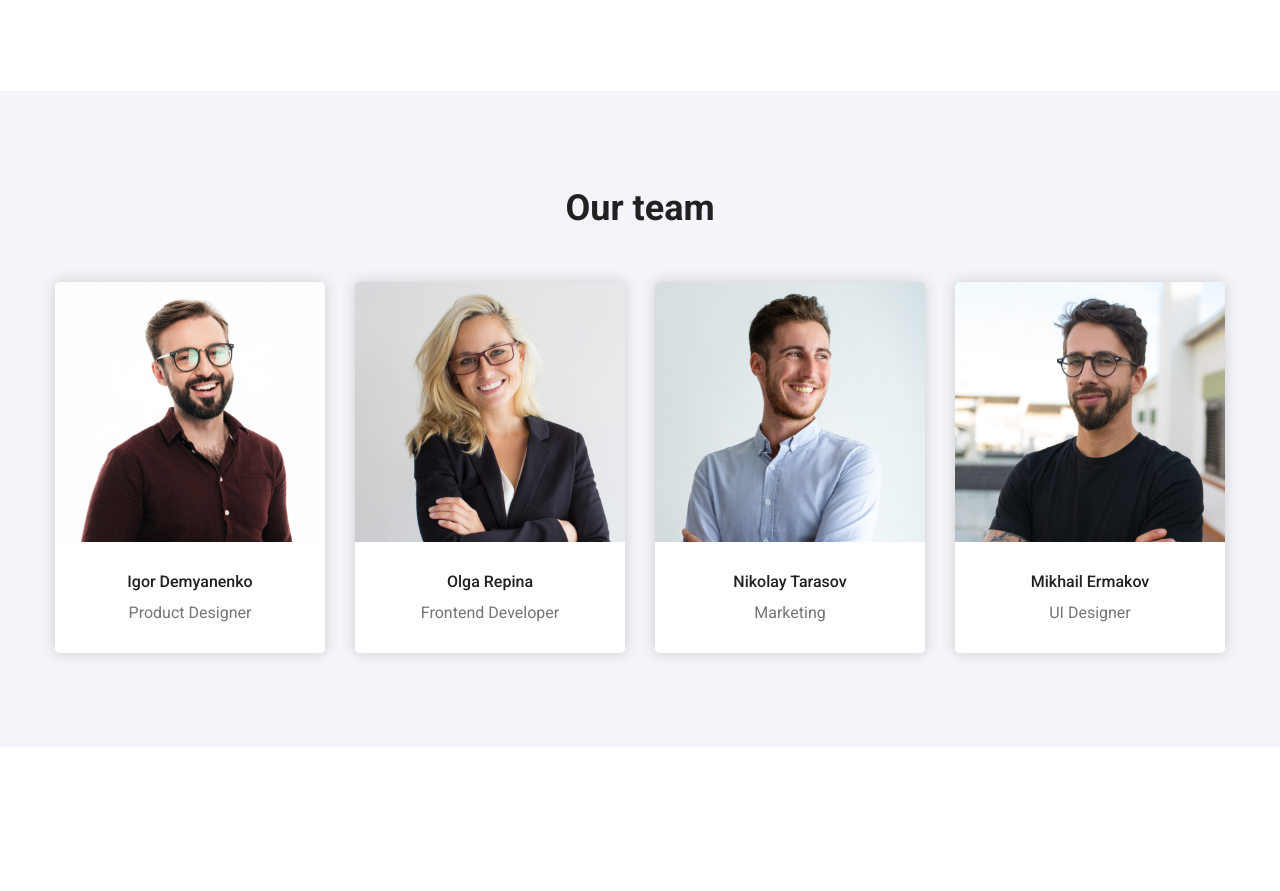
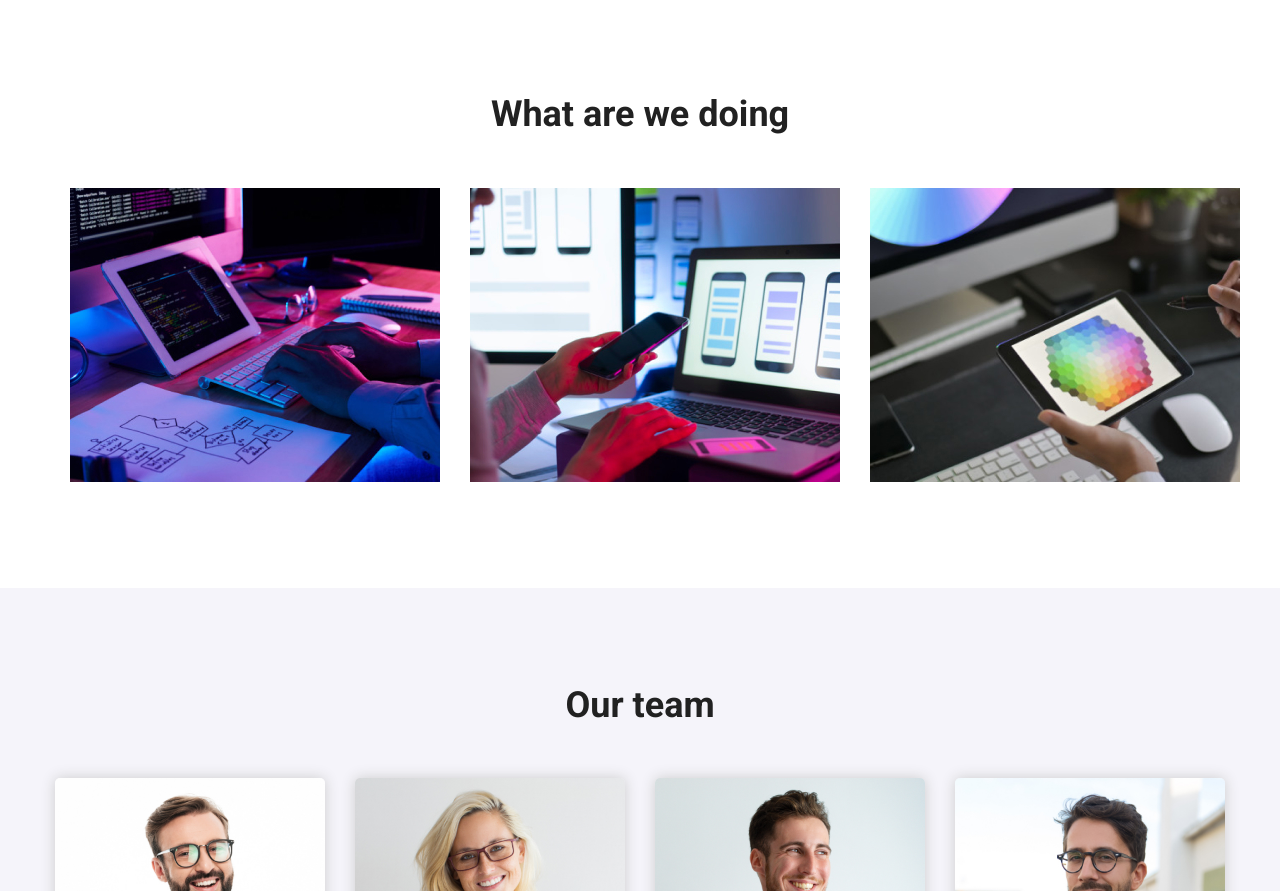
Before and after one commit to BofedDev/Web-studio, a plain HTML site: page index.html in a window 1280 px wide. Shown: the part 867-1758 px from the top of the page. Before the commit the page ends 1614 px from the top, so only its background shows below. Drawn offline with Linux system fonts and the light colour scheme.

Commit message:
do container done

```diff
--- a/css/styles.css
+++ b/css/styles.css
@@ -148,7 +148,20 @@ body {
 }
 
 /* DO */
-
+.do-container {
+	text-align: center;
+	font-weight: 700;
+	font-size: 36px;
+	padding: 0px 15px;
+}
+.do-images {
+	margin-top: 50px;
+	display: flex;
+	gap: 30px;
+}
+.do {
+	padding-bottom: 94px;
+}
 
 /* TEAMS */
 .team {
--- a/index.html
+++ b/index.html
@@ -77,7 +77,25 @@
 
 		<!-- do -->
 		<section class="do">
-			<div class="container"></div>
+			<div class="container">
+				<div class="do-container">
+					<h2>
+						What are we doing
+					</h2>
+					<div class="do-images">
+						<div>
+							<img src="images/do-1.jpg" alt="digital" width="370px" height="294px">
+						</div>
+						<div>
+							<img src="images/do-2.jpg" alt="digital" width="370px" height="294px">
+						</div>
+						<div>
+							<img src="images/do-3.jpg" alt="digital" width="370px" height="294px">
+						</div>
+					</div>
+
+				</div>
+			</div>
 		</section>
 
 		<!-- teams -->
```
